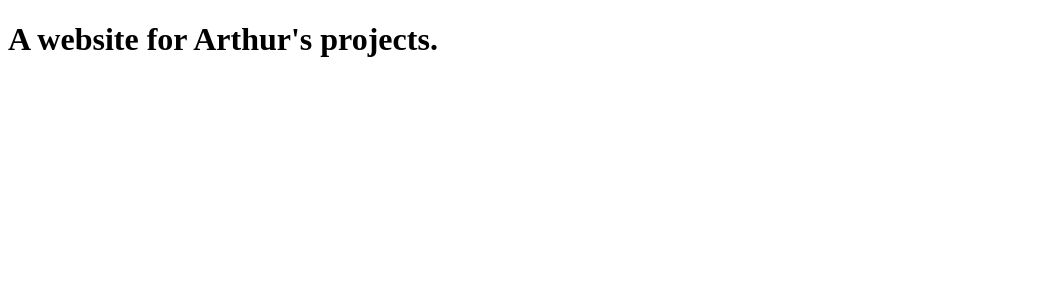
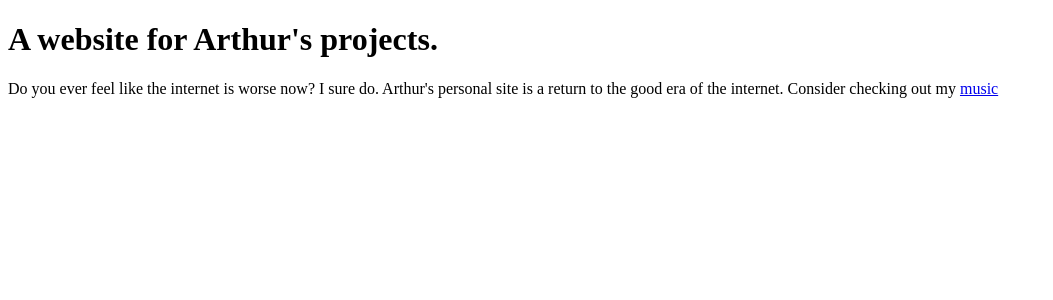
Before and after one commit to arthurberman/arthurberman.github.io, a Nuxt app: page / in a window 1280 px wide. Shown: the top 300 px of the page, without its empty margins (0-1053 px from the left). Built offline with nearby package versions, Linux system fonts and the light colour scheme.

Commit message:
Add more content

```diff
--- /dev/null
+++ b/app.config.ts
@@ -0,0 +1,9 @@
+export default defineAppConfig({
+  title: 'The Best Home Page on the Internet',
+  theme: {
+    dark: true,
+    colors: {
+      primary: '#110220'
+    }
+  }
+})
--- a/app.vue
+++ b/app.vue
@@ -1,3 +1,10 @@
 <template>
-  <div><h1>A website for Arthur's projects.</h1></div>
+  <div>
+    <h1>A website for Arthur's projects.</h1>
+    <p>
+      Do you ever feel like the internet is worse now? I sure do. Arthur's
+      personal site is a return to the good era of the internet. Consider checking out my
+      <NuxtLink to="/music">music</NuxtLink>
+    </p>
+  </div>
 </template>
--- a/package.json
+++ b/package.json
@@ -11,6 +11,7 @@
   },
   "dependencies": {
     "nuxt": "^3.15.2",
+    "prettier": "^3.4.2",
     "vue": "latest",
     "vue-router": "latest"
   }
--- /dev/null
+++ b/pages/index.vue
@@ -0,0 +1,3 @@
+<script setup lang="ts">
+const appConfig = useAppConfig();
+</script>
--- /dev/null
+++ b/pages/music.vue
@@ -0,0 +1,2 @@
+
+    <iframe src="https://youtube.com/embed/Yq1xlH-7Vl4?si=x3ZAouoYpNwq46ZA&autoplay=1" />
```
Also changed, not shown: 2 other files (tests, documents, lock files or other folders).
